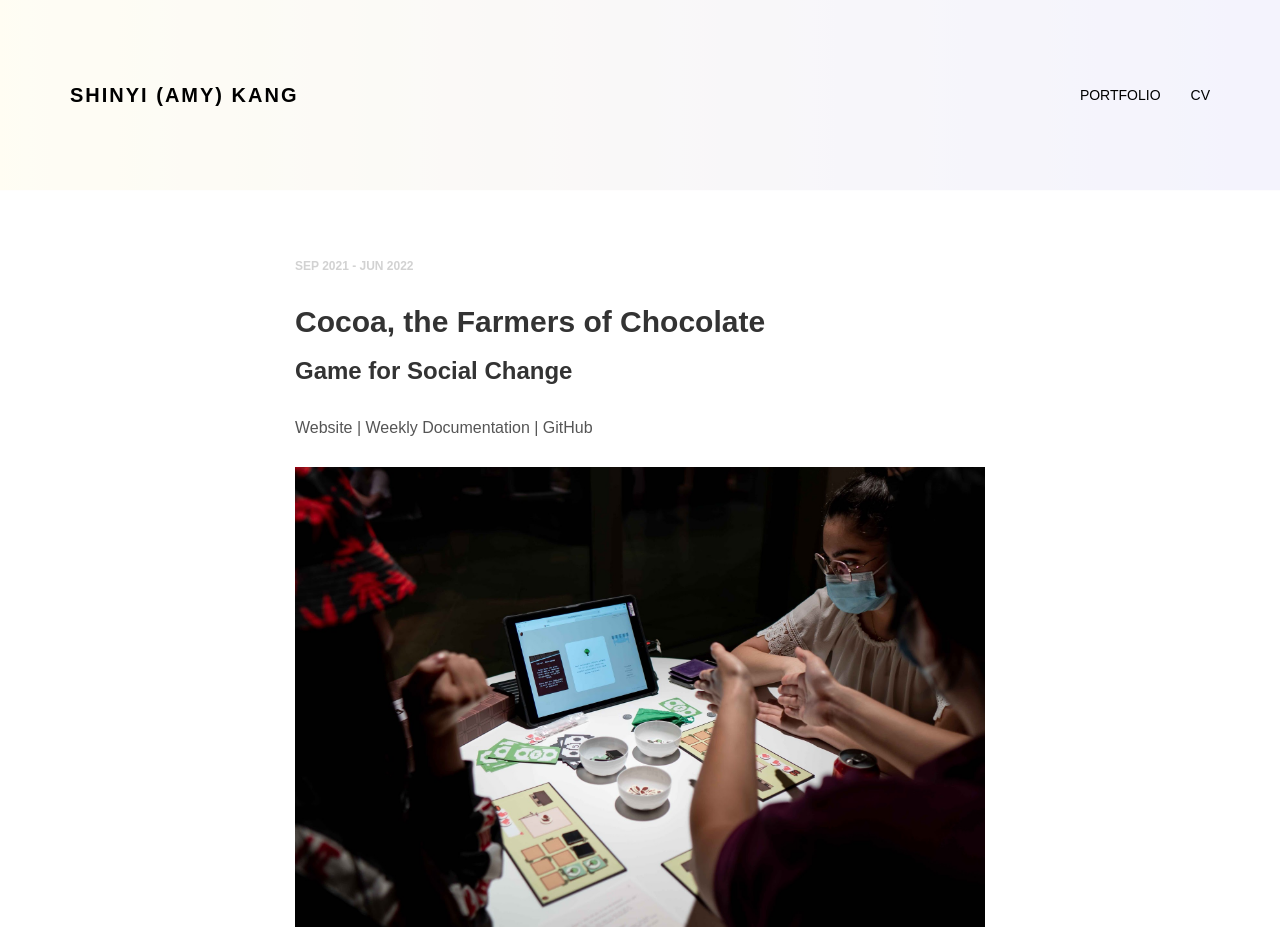
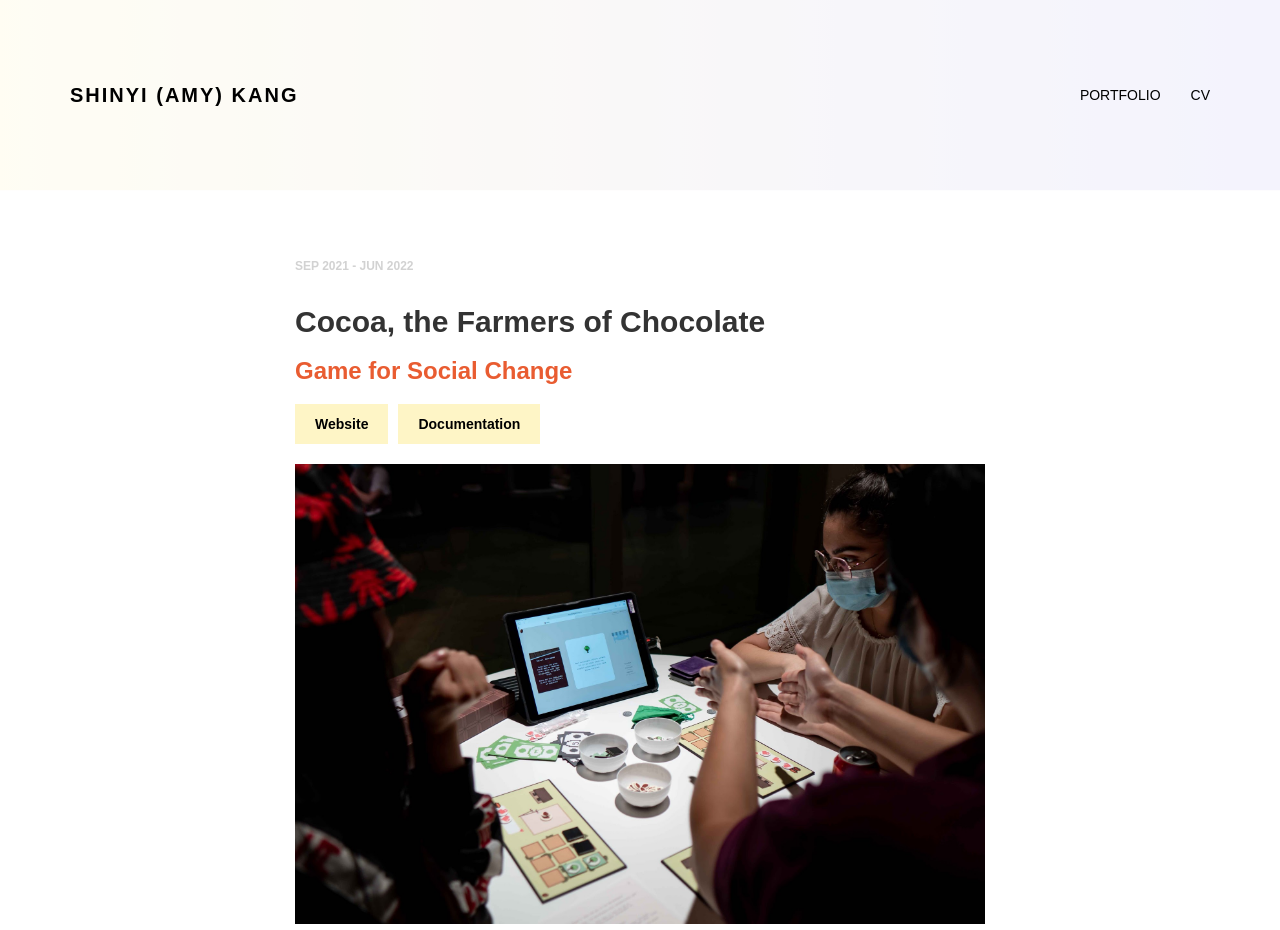
Before and after one commit to shinyikang/shinyikang.github.io, a plain HTML site: page portfolio/cocoa.html in a window 1280 px wide. Shown: the top 930 px of the page. Drawn offline with nearby package versions, Linux system fonts and the light colour scheme.

Commit message:
blog_change

```diff
--- a/assets/css/main.css
+++ b/assets/css/main.css
@@ -37,6 +37,24 @@ p {
     text-align: center;
 }
 
+.button {
+  background-color: #FEF5C6; /* Green */
+  border: none;
+  font-family: sans-serif;
+  font-weight: 700;
+  color: black;
+  padding: 10px 20px;
+  text-align: center;
+  text-decoration: none;
+  display: inline-block;
+  font-size: 14px;
+  margin-top: 10px;
+  margon-bottom: 10px;
+  margin-right: 10px;
+  cursor: pointer;
+}
+
+
 /* Links */
 a {
     color: #E95C31;
@@ -51,7 +69,7 @@ a {
 
 a:hover,
 a:focus {
-    color: #D3D2F9;
+    color: #9693F0;
     text-decoration: none;
     outline: 0;
 }
@@ -257,5 +275,5 @@ bt {
 }
 
 .project_subtitle {
-
+	color: #E95C31;
 }
--- a/portfolio/cocoa.html
+++ b/portfolio/cocoa.html
@@ -53,14 +53,15 @@
 
 	<!-- +++++ Projects Section +++++ -->
 
+
 		<div id="white">
 	    <div class="container">
 			<div class="row">
 				<div class="col-lg-8 col-lg-offset-2">
 					<p><bd>SEP 2021 - JUN 2022</bd></p>
 					<h2>Cocoa, the Farmers of Chocolate</h2>
-					<h3 class="project_subtitle">Game for Social Change</h3><br>
-					<p>Website | Weekly Documentation | GitHub</p>
+					<h3 class="project_subtitle">Game for Social Change</h3>
+					<button class="button">Website</button><button class="button">Documentation</button><br><br>
 					<p><img class="img-responsive" src="../assets/img/cocoa/group_play.jpeg" alt=""></p>
 					<p>“Cocoa, the Farmers of Chocolate” is a physical-digital board game that raises awareness about the dark side of chocolate’s supply chain system. In the game, players become smallholder cocoa farmers in West Africa and are tasked with cultivating the plantation, selling cocoa beans, and overcoming challenges that cocoa farmers commonly face in the real world. During the gameplay, players get to experience, read, and talk about poverty, child labor, and deforestation associated with the cocoa industry.</p>
 					<p>“Cocoa” is an Interactive Media capstone project undertaken by Shinyi (Amy) Kang at New York University Abu Dhabi.</p>
```
Also changed, not shown: 1 other file.
